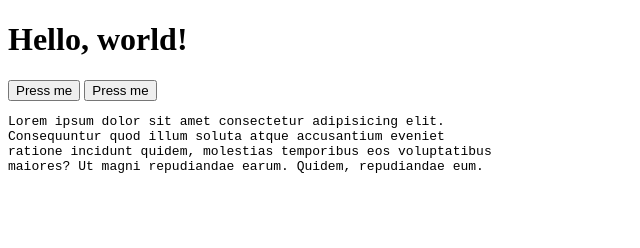
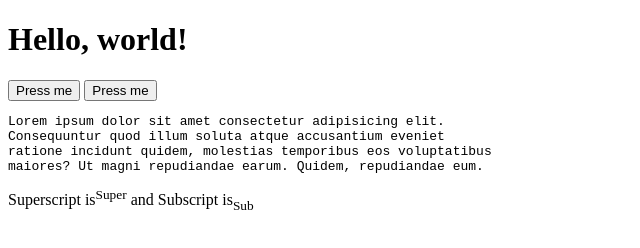
Before and after one commit to abappdev/hihtml, a plain HTML site: page index.html in a window 1280 px wide. Shown: the whole page, without its empty margins (0-640 px from the left). Drawn offline with Linux system fonts and the light colour scheme.

Commit message:
Superscript and Subscript

```diff
--- a/index.html
+++ b/index.html
@@ -17,6 +17,7 @@
 Consequuntur quod illum soluta atque accusantium eveniet
 ratione incidunt quidem, molestias temporibus eos voluptatibus
 maiores? Ut magni repudiandae earum. Quidem, repudiandae eum.</pre>
+Superscript is<sup>Super</sup> and Subscript is<sub>Sub</sub>
 </body>
 
 </html>
```
